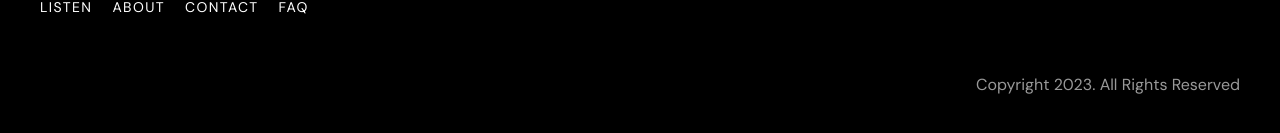
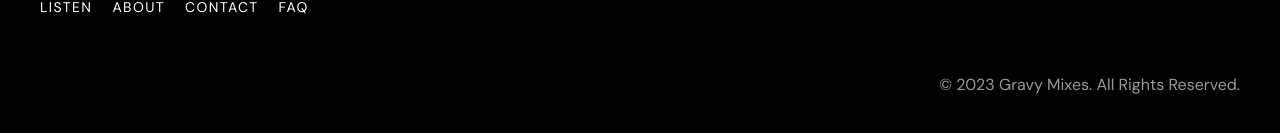
Before and after one commit to seangray-dev/gravy-mixes, a Next.js app: page / in a window 1280 px wide. Shown: the part 4181-4314 px from the top of the page. Built offline with nearby package versions, Linux system fonts and the light colour scheme.

Commit message:
update footer comp

```diff
--- a/src/app/components/Footer.js
+++ b/src/app/components/Footer.js
@@ -36,7 +36,7 @@ const Footer = () => {
           </ul>
         </div>
         <div className='text-white/60 mx-auto md:mx-0 self-end md:text-right'>
-          Copyright 2023. All Rights Reserved
+          <p>© {new Date().getFullYear()} Gravy Mixes. All Rights Reserved.</p>
         </div>
       </div>
     </footer>
```
